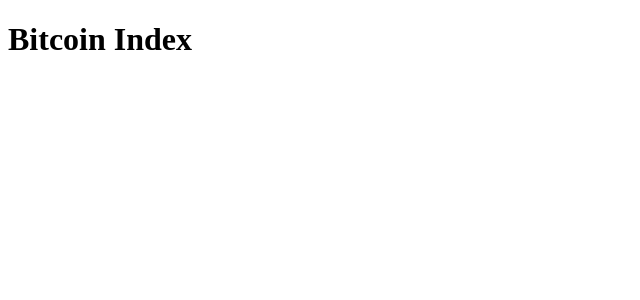
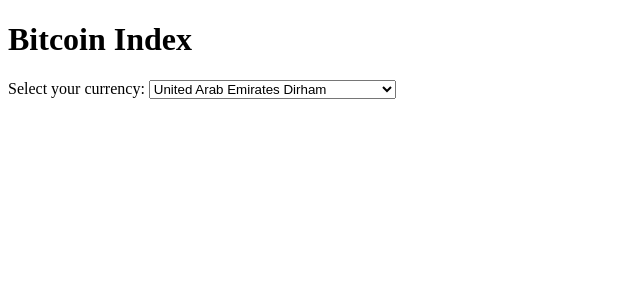
Before and after one commit to AnderDevitt/bitcoin-index, a React (Create React App) app: page / in a window 1280 px wide. Shown: the top 300 px of the page, without its empty margins (0-640 px from the left). Built offline with nearby package versions, Linux system fonts and the light colour scheme.

Commit message:
CurrencySelector component renders list of currencies

```diff
--- a/src/components/CurrencySelector.js
+++ b/src/components/CurrencySelector.js
@@ -1,7 +1,15 @@
+import currencies from '../data/supported-currencies.json'
+
+
 const CurrencySelector = () => {
     return (
         <div>
-
+            <span>Select your currency: </span>
+            <select>
+                {currencies.map(obj =>
+                    <option>{obj.country}</option>
+                )}
+            </select>
         </div>
     )
 }
```
Also changed, not shown: src/data/supported-currencies.json (+0 -2 lines).
